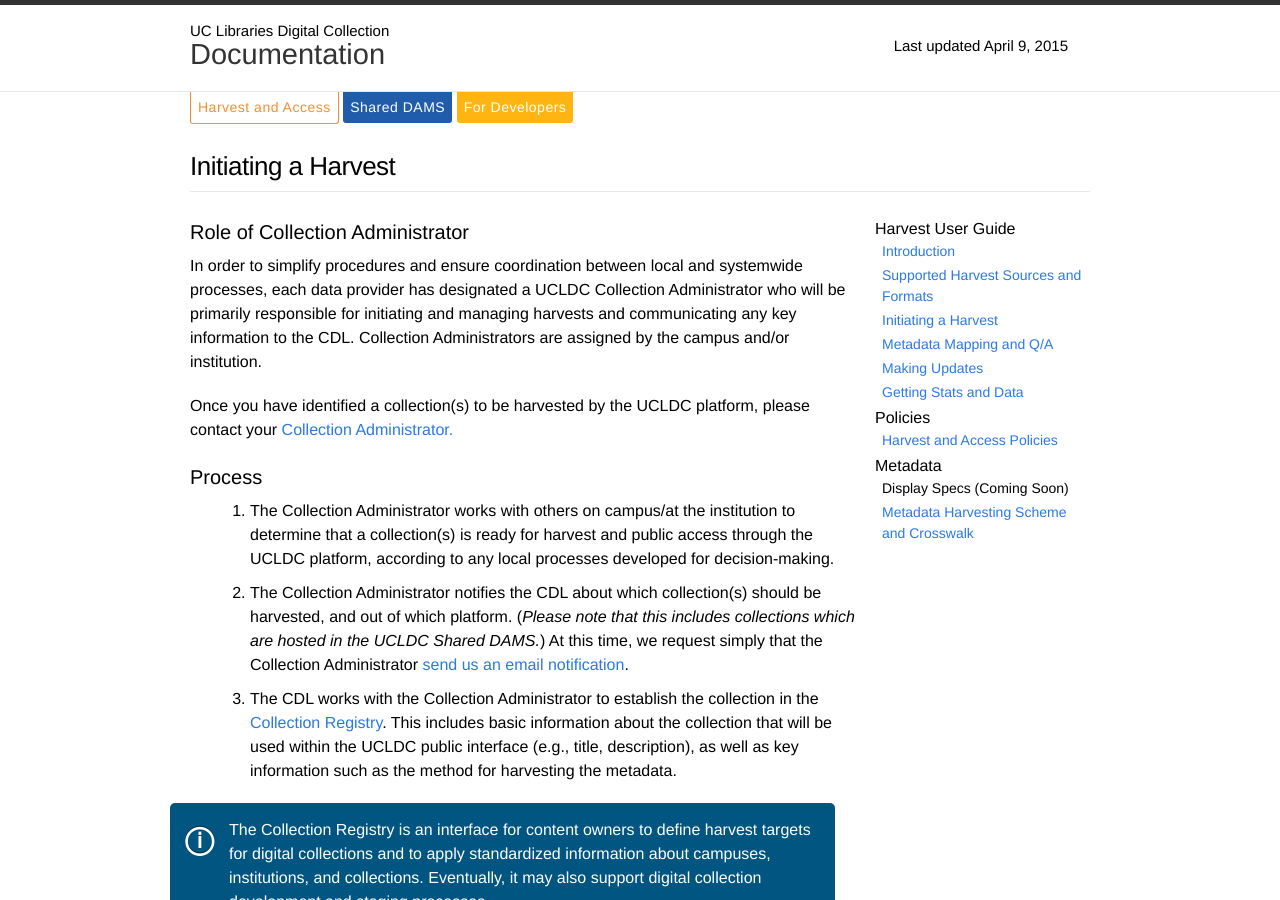
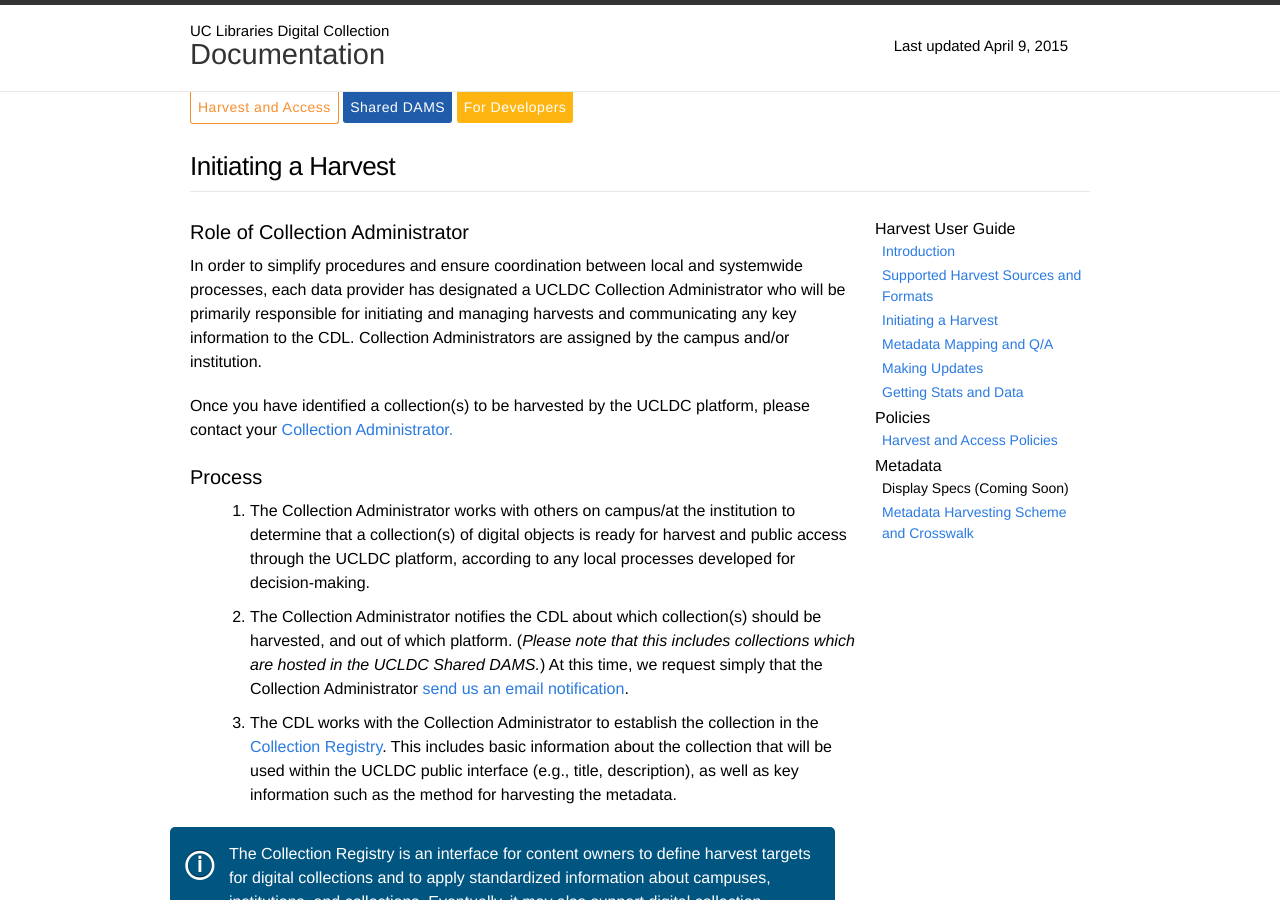
Before and after one commit to ucldc/ucldc-docs, a Jekyll site: the page built from docs/registry/start.md, in a window 1280 px wide and 900 px high. Built offline with Jekyll 4.4.1, drawn with Linux system fonts in a browser that asks for light colours; nearby versions of some CDN libraries.

Commit message:
Update start.md

```diff
--- a/docs/registry/start.md
+++ b/docs/registry/start.md
@@ -12,7 +12,7 @@
 Once you have identified a collection(s) to be harvested by the UCLDC platform, please contact your [Collection Administrator.]({{ site.url }}{{ site.baseurl }}/docs/collection-admins/)
 
 ##Process
-1. The Collection Administrator works with others on campus/at the institution to determine that a collection(s) is ready for harvest and public access through the UCLDC platform, according to any local processes developed for decision-making.
+1. The Collection Administrator works with others on campus/at the institution to determine that a collection(s) of digital objects is ready for harvest and public access through the UCLDC platform, according to any local processes developed for decision-making.
 
 2. The Collection Administrator notifies the CDL about which collection(s) should be harvested, and out of which platform. (<i>Please note that this includes collections which are hosted in the UCLDC Shared DAMS.</i>) At this time, we request simply that the Collection Administrator [send us an email notification](mailto:ucldc@ucop.edu).
 
```
